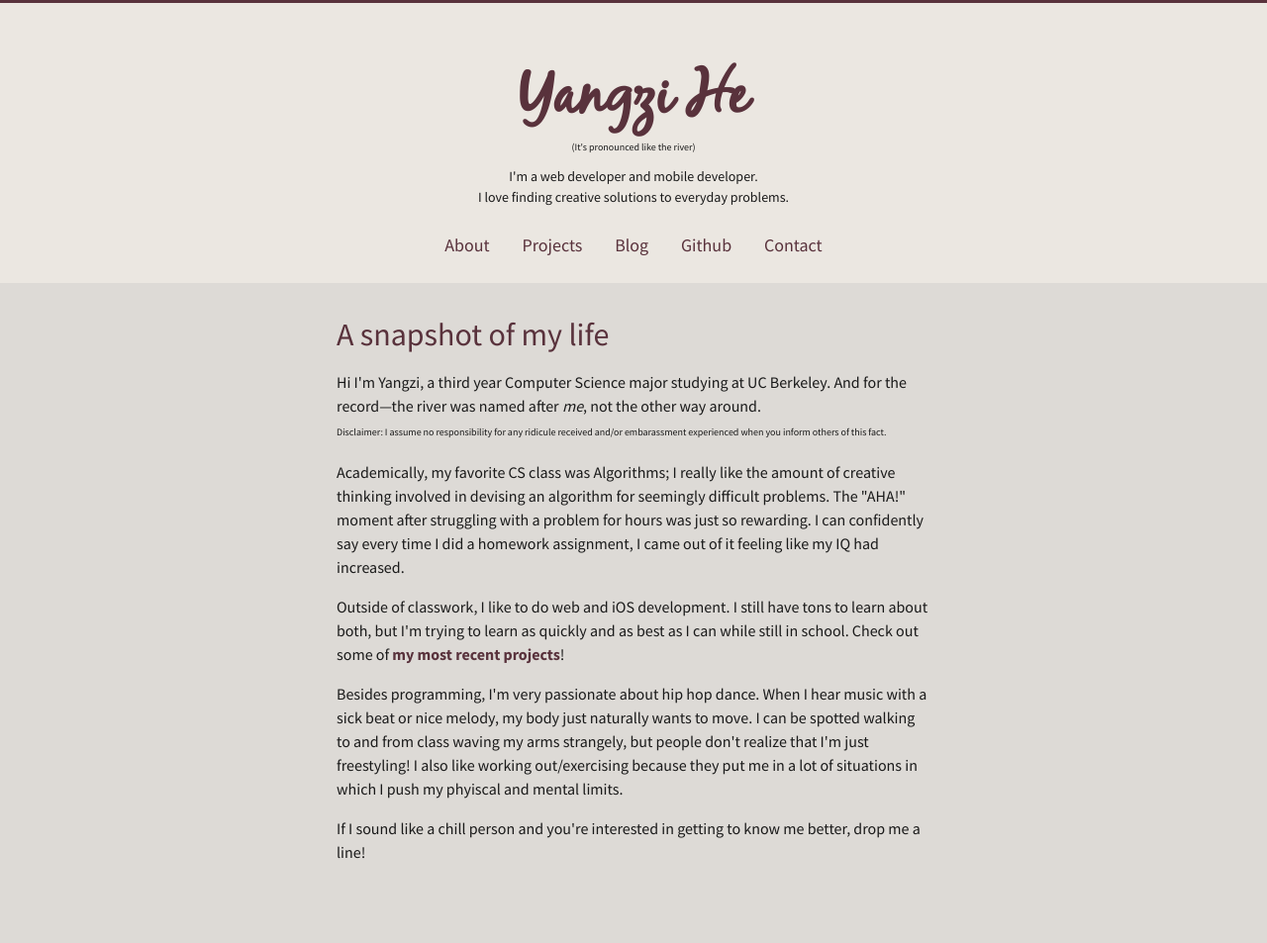
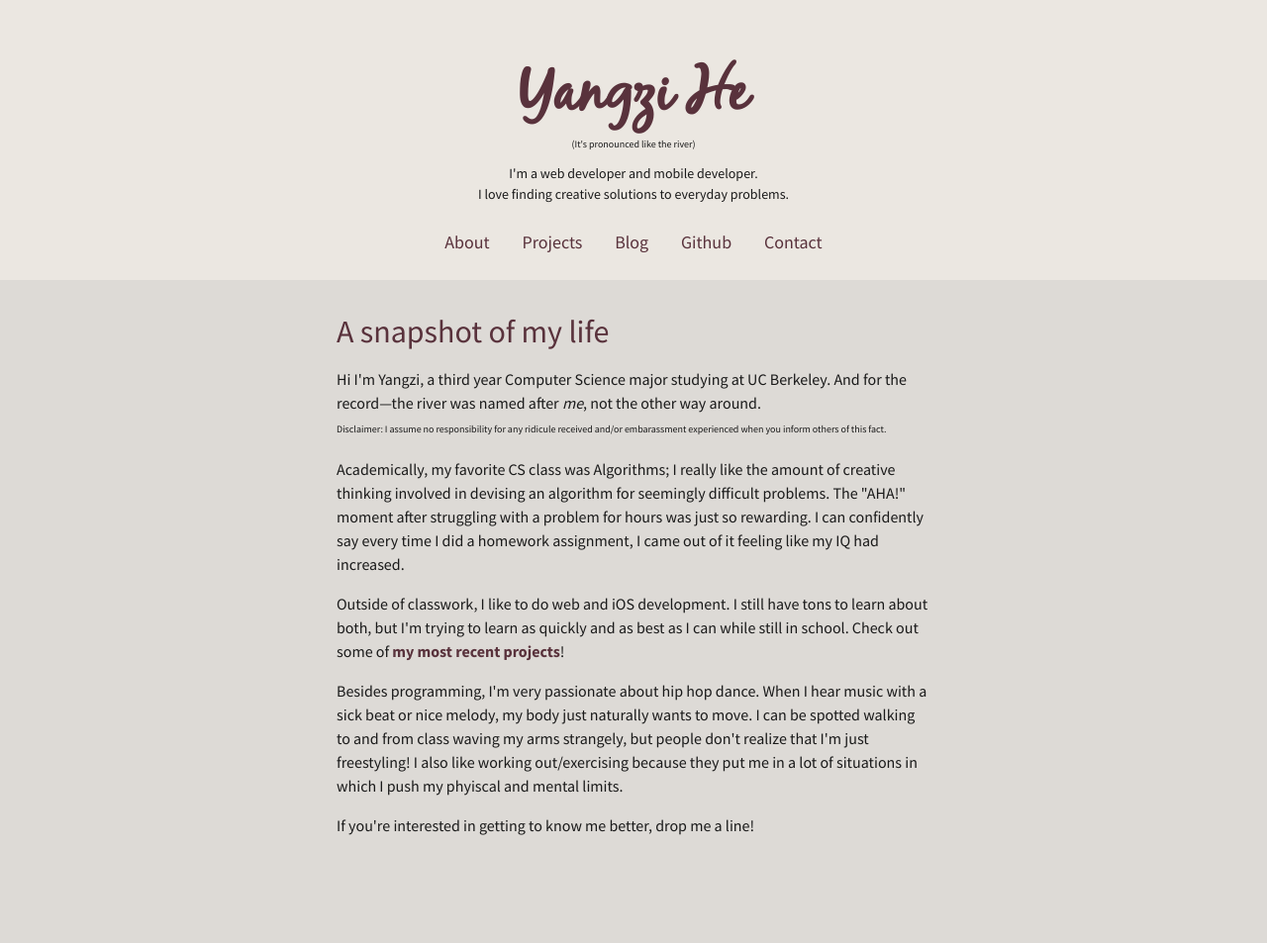
Before and after one commit to yangzihe/yangzihe.github.io, a Jekyll site: the page built from index.html, in a window 1280 px wide. Shown: the whole page at 99% size. Built offline with Jekyll 4.4.1, drawn with Linux system fonts in a browser that asks for light colours; the list of posts is cut into pages by our own code; after the commit the page ends 926 px from its top, so only the background shows below that.

Commit message:
Removed header bar

```diff
--- a/_includes/header.html
+++ b/_includes/header.html
@@ -1,4 +1,3 @@
-<div class="header-bar"></div>
 <header class="site-header">
     <div class="container">
         <h1 class="name">Yangzi He</h1>
--- a/css/style.css
+++ b/css/style.css
@@ -56,11 +56,6 @@ header {
     padding-bottom: 1px;
     background-color: #EBE7E1;
     width: 100%;
-}
-
-.header-bar{
-    background-color: #59323C;
-    height: 3px;
 }
 
 .container {
--- a/index.html
+++ b/index.html
@@ -15,9 +15,9 @@ title: Yangzi He
     Outside of classwork, I like to do web and iOS development. I still have tons to learn about both, but I'm trying to learn as quickly and as best as I can while still in school. Check out some of <a href="theyangziriver.com/projects/"><strong>my most recent projects</strong></a>!
   </p>
   <p class="content">
-  Besides programming, I'm very passionate about hip hop dance. When I hear music with a sick beat or nice melody, my body just naturally wants to move. I can be spotted walking to and from class waving my arms strangely, but people don't realize that I'm just freestyling! I also like working out/exercising because they put me in a lot of situations in which I push my phyiscal and mental limits.
+    Besides programming, I'm very passionate about hip hop dance. When I hear music with a sick beat or nice melody, my body just naturally wants to move. I can be spotted walking to and from class waving my arms strangely, but people don't realize that I'm just freestyling! I also like working out/exercising because they put me in a lot of situations in which I push my phyiscal and mental limits.
   </p>
   <p class="content">
-    If I sound like a chill person and you're interested in getting to know me better, drop me a line!
+    If you're interested in getting to know me better, drop me a line!
   </p>
 </div>
```
